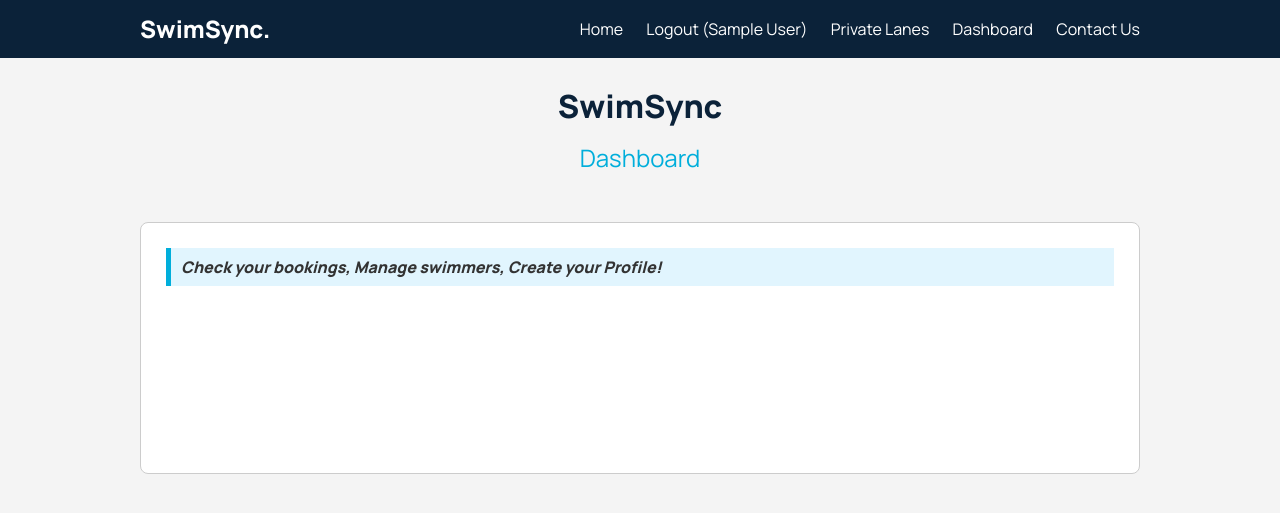
After one commit to YZY16410/13DTSAS91906-91902, a Flask app: page /dashboard in a window 1280 px wide. The commit adds this page. Shown: the top 513 px of the page. Run offline with Flask 3, Linux system fonts and the light colour scheme; the visitor is signed in with stand-in values (Sample User, id 1); data that the repository does not hold is empty.

Commit message:
Created basic dashboard html with basic functions. Created basic logic functions for the dashboard.
Changes since last commit:
- Renders new dashboard page
- Queries for session user's bookings

```diff
--- a/app.py
+++ b/app.py
@@ -54,6 +54,33 @@ def generate_time_slots():
     for i in range(6,22):
         slots.append(f"{i:02d}:00")
     return slots
+
+
+
+@app.route('/dashboard', methods = ['GET'])
+def render_dashboard_page():
+    if not is_logged_in():
+        flash("Error You must be logged in")
+        return redirect(url_for("render_login_page"))
+
+    user_id = session.get("user_id")
+    print(f"session user_id:{user_id}")
+
+
+    conn = connection_database(DATABASE)
+    cur = conn.cursor()
+    query = ('''
+            SELECT * FROM bookings
+            WHERE user_id = ?
+        ''')
+
+    cur.execute(query,(user_id,))
+    user_bookings = cur.fetchall()
+    print(user_bookings)
+
+
+    return render_template('dashboard.html', logged_in = is_logged_in(), )
+
 
 
 
--- a/templates/base.html
+++ b/templates/base.html
@@ -22,6 +22,7 @@
                 <a href="/login">Login</a>
             {% endif %}
             <a href="/booking">Private Lanes</a>
+            <a href="/dashboard">Dashboard</a>
             <a href="/contact">Contact Us</a>
 
         </div>
--- /dev/null
+++ b/templates/dashboard.html
@@ -0,0 +1,9 @@
+{% extends 'base.html' %}
+
+{% block pageheading %}Dashboard{% endblock %}
+
+{% block main %}
+
+<strong><em>Check your bookings, Manage swimmers, Create your Profile!</em></strong>
+
+{% endblock %}
```
Also changed, not shown: 2 other files.
